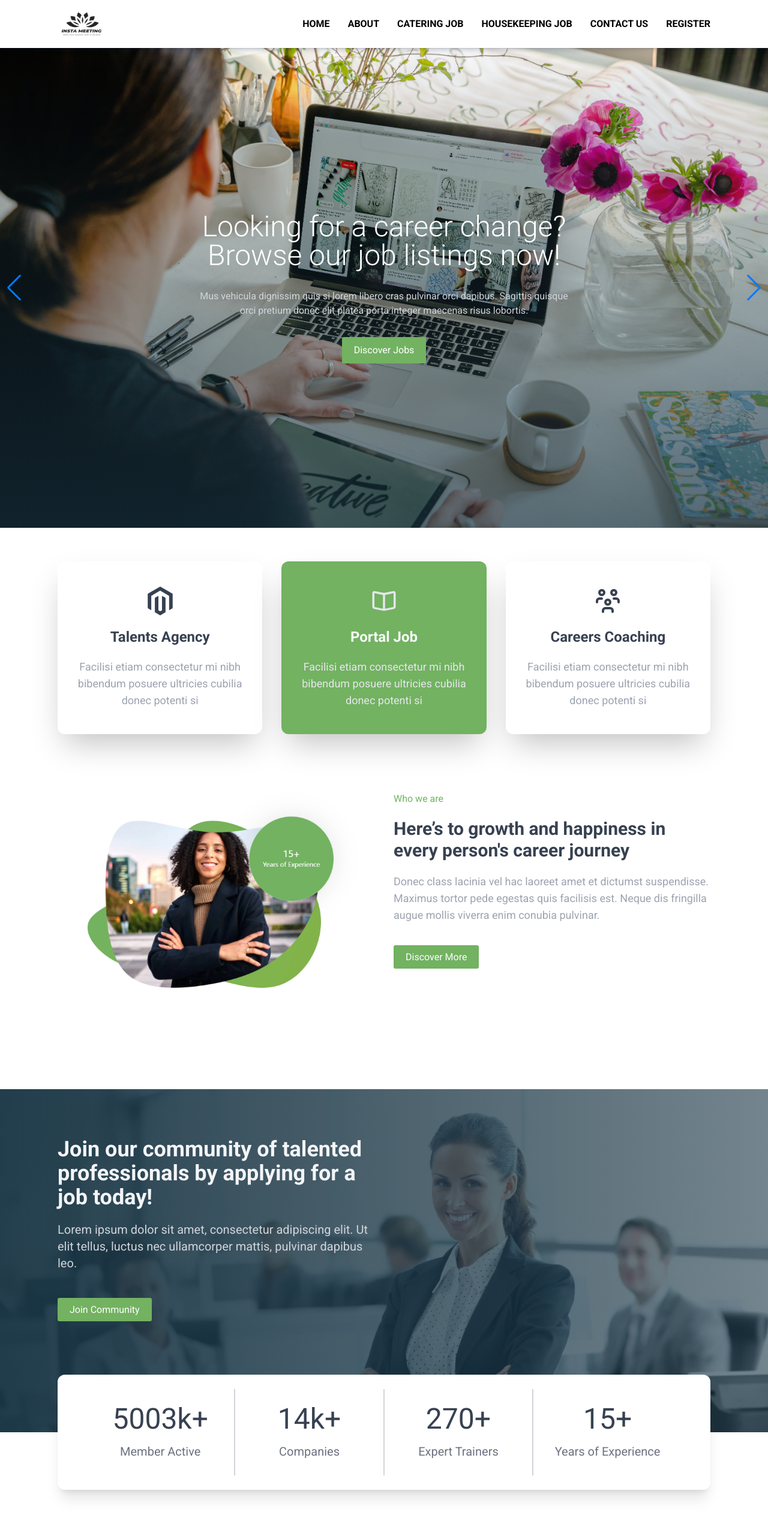
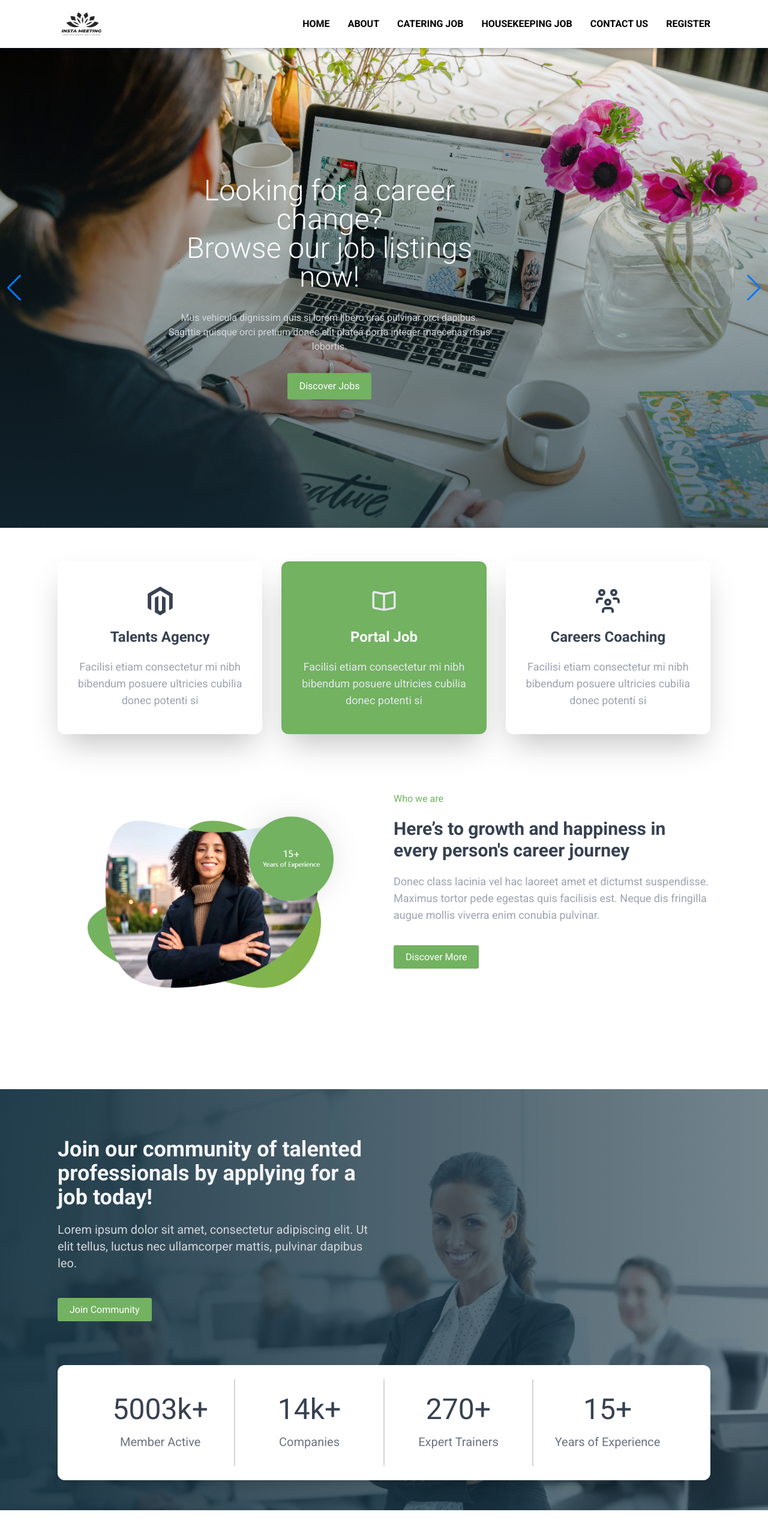
Before and after one commit to mdemong87/web-to-email-project, a Next.js app: page / in a window 1280 px wide. Shown: the top 2566 px of the page at 60% size. Built offline with nearby package versions, Linux system fonts and the light colour scheme.

Commit message:
hero section background bugs update

```diff
--- a/componnent/Banner.jsx
+++ b/componnent/Banner.jsx
@@ -1,3 +1,5 @@
+import heroBanner from "../public/banner.jpg";
+
 // import Swiper core and required modules
 import { A11y, Navigation } from 'swiper/modules';
 
@@ -23,13 +25,13 @@ export default function Banner() {
                 navigation
             >
                 <SwiperSlide>
-                    <SingleBanner sl="1" />
+                    <SingleBanner bg={heroBanner} />
                 </SwiperSlide>
                 <SwiperSlide>
-                    <SingleBanner sl="2" />
+                    <SingleBanner bg={heroBanner} />
                 </SwiperSlide>
                 <SwiperSlide>
-                    <SingleBanner sl="3" />
+                    <SingleBanner bg={heroBanner} />
                 </SwiperSlide>
             </Swiper>
         </div>
--- a/componnent/JoinCommunity.jsx
+++ b/componnent/JoinCommunity.jsx
@@ -5,11 +5,11 @@ import joinCommunity from "../public/joinCommunity.webp";
 
 export default function () {
     return (
-        <div className={`joinCommunity relative`}>
+        <div className={`joinCommunity relative overflow-x-hidden overflow-y-hidden`}>
             <div className="w-screen absolute h-full -z-20">
-                <Image className="w-screen h-full" src={joinCommunity} alt="image-bg" objectFit="cover" layout="fill" />
+                <Image className="w-full h-full" src={joinCommunity} alt="image-bg" objectFit="cover" layout="fill" />
             </div>
-            <div className="hello absolute w-screen h-full -z-10" />
+            <div className="join_gredent absolute w-screen h-full -z-10" />
 
 
 
@@ -24,7 +24,7 @@ export default function () {
                             <Button link={"/"} text="Join Community" />
                         </div>
                     </div>
-                    <div className="bg-white shadow-xl px-12 py-6 h-fit md:h-48 rounded-xl flex flex-col md:flex-row justify-between items-center translate-y-1/2">
+                    <div className="bg-white shadow-xl px-12 py-6 mt-20 h-fit md:h-48 rounded-xl flex flex-col md:flex-row justify-between items-center">
                         <div className="text-center md:border-r-2 md:border-gray-300 h-full w-full flex items-center justify-center">
                             <div>
                                 <span className="text-5xl font-normal text-gray-700">5003k+</span>
--- a/componnent/SingleBanner.jsx
+++ b/componnent/SingleBanner.jsx
@@ -1,10 +1,17 @@
+import Image from "next/image";
 import Button from "../componnent/Button";
 
 
-export default function SingleBanner({ sl }) {
+export default function SingleBanner({ bg }) {
     return (
-        <div className={`h-screen ${sl == "1" ? "oneBg" : sl == "2" ? "twoBg" : "threeBg"}`}>
-            <div className="flex h-screen items-center justify-center">
+        <div className={`h-screen relative`}>
+
+            <div className="w-screen absolute h-full -z-20">
+                <Image className="w-screen h-full" src={bg} alt="image-bg" objectFit="cover" layout="fill" />
+            </div>
+            <div className="hero_gredent absolute w-screen h-full -z-10" />
+
+            <div className="absolute flex h-screen items-center justify-center">
                 <div className="w-2/4">
                     <h1 className="text-white text-5xl text-center font-light">
                         Looking for a career change?<br /> Browse our job listings now!
--- a/styles/globals.css
+++ b/styles/globals.css
@@ -41,44 +41,18 @@ a {
 
 /* join-community componnent */
 .joinCommunity {
-  /* background-image: linear-gradient(to right, #183443f2, #1834439a), url("../public/joinCommunity.webp"); */
   width: 100%;
   height: fit-content;
-  /* background-position: center;
-  background-repeat: no-repeat;
-  background-size: cover; */
+  padding-bottom: 50px;
+
 }
 
-.hello {
+.join_gredent {
   background: linear-gradient(to right, #183443f2, #1834439a);
 }
 
+
 /* single banner componnent css here */
-.oneBg {
-  background-image: linear-gradient(#73b26100, #183443a5), url("../public/banner.jpg");
-  background-position: center;
-  background-repeat: no-repeat;
-  background-size: cover;
+.hero_gredent {
+  background: linear-gradient(#73b26100, #183443a5);
 }
-
-.twoBg {
-  background-image: linear-gradient(#73b26100, #183443a5), url("../public/banner.jpg");
-  background-position: center;
-  background-repeat: no-repeat;
-  background-size: cover;
-}
-
-.threeBg {
-  background-image: linear-gradient(#73b26100, #183443a5), url("../public/banner.jpg");
-  background-position: center;
-  background-repeat: no-repeat;
-  background-size: cover;
-}
-
-/* .swiper-button-prev {
-  display: none;
-}
-
-.swiper-button-next {
-  display: none;
-} */
```
